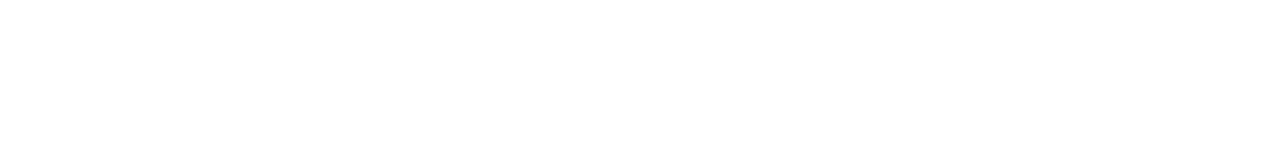
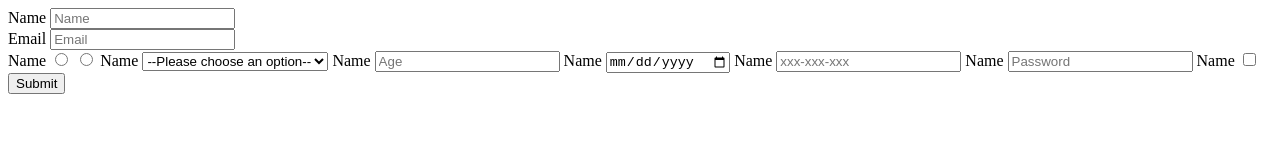
Before and after one commit to acciojob/signup-form-car-vishnuviratGit, a website: page main.html in a window 1280 px wide. Drawn offline with Linux system fonts and the light colour scheme.

Commit message:
created a submission

```diff
--- a/main.html
+++ b/main.html
@@ -8,6 +8,36 @@
 
 <body>
 	<!-- the entire body must be written by student -->
+	<form method="post">
+	    <label for="name">Name</label>
+	    <input type="text" id="name" placeholder="Name" required>
+		<br>
+		<label for="email">Email</label>
+		<input type="email" id="email" placeholder="Email" required>
+		<br>
+		<label for="">Name</label>
+		<input type="radio" id="gender_m" name="gender" required>
+		<input type="radio" id="gender_f" name="gender" required>
+		<label for="name">Name</label>
+		<select id="cars" required>
+			<option disabled selected>--Please choose an option--</option>
+			<option value="volvo">volvo</option>
+			<option value="Range Rover">Range Rover</option>
+			<option value="Mercedez">Mercedez</option>
+			<option value="Lamborgini">Lamborgini</option>
+		</select>
+		<label for="name">Name</label>
+		<input type="number" id="age" placeholder="Age" required>
+		<label for="name">Name</label>
+		<input type="date" id="dob" >
+		<label for="name">Name</label>
+		<input type="tel" id="tel" placeholder="xxx-xxx-xxx" required>
+		<label for="name">Name</label>
+		<input type="password" id="password" placeholder="Password" required>
+		<label for="name">Name</label>
+		<input type="checkbox" id="tos" required>
+		<button type="submit">Submit</button>
+	</form>
     <script type="text/javascript" src="./script.js">
 </script>
 
```
